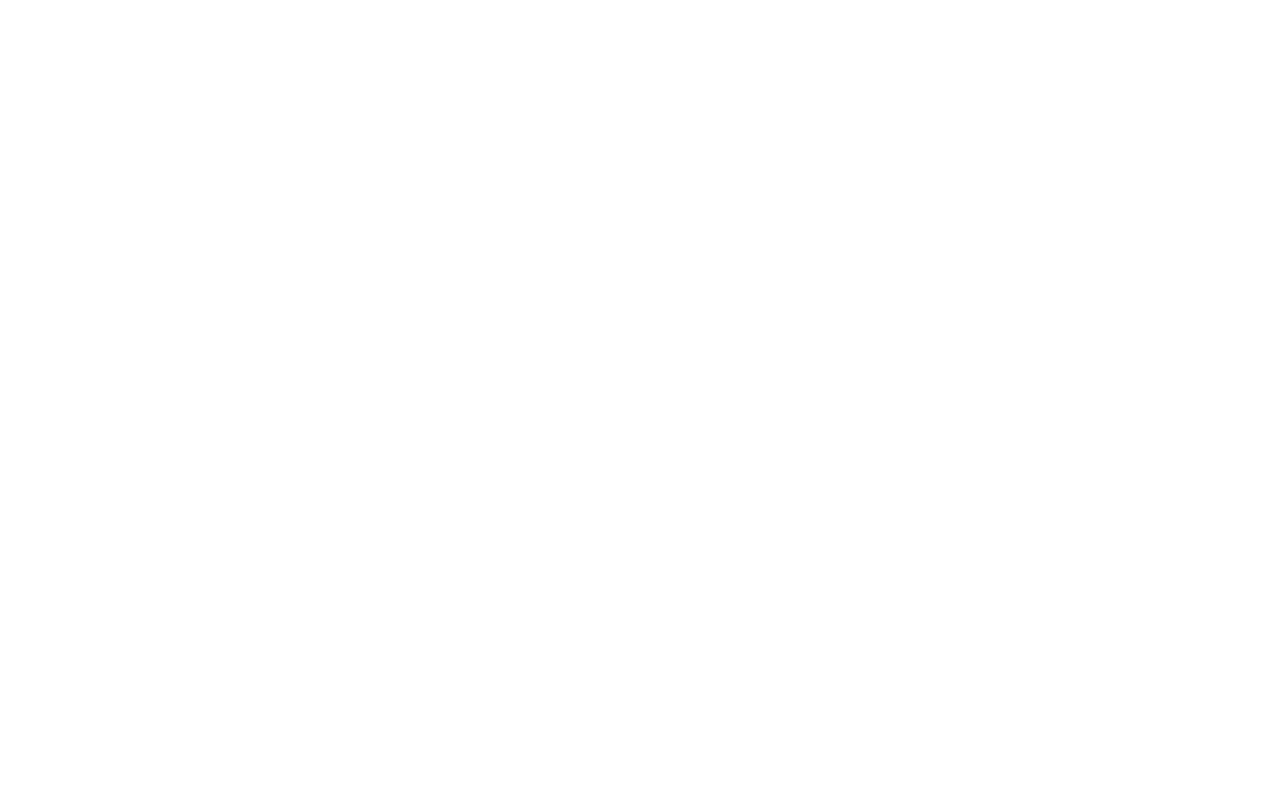
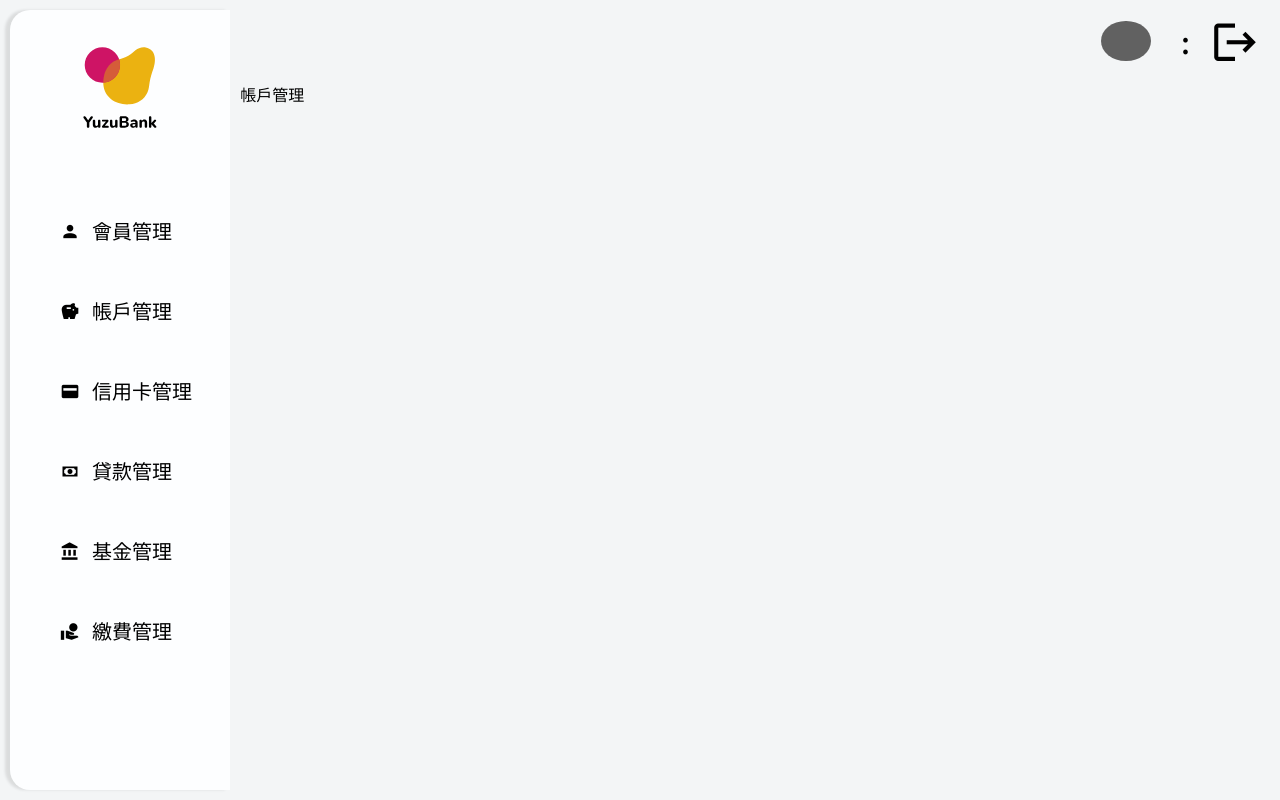
Before and after one commit to kevin881125/bankVue, a Vue app in the folder bankProject/: page /backmain/account in a window 1280 px wide. Before the commit this address had no page. Built offline with nearby package versions, Linux system fonts and the light colour scheme.

Commit message:
no message

```diff
--- a/bankProject/src/layouts/back/backMainLayout.vue
+++ b/bankProject/src/layouts/back/backMainLayout.vue
@@ -15,22 +15,22 @@
           >
         </li>
         <li>
-          <router-link to="/profile">
+          <router-link to="/backmain/account">
             <span class="mdi mdi-piggy-bank"></span>帳戶管理</router-link
           >
         </li>
         <li>
-          <router-link to="/profile">
+          <router-link to="/backmain/creditCard">
             <span class="mdi mdi-credit-card"></span>信用卡管理</router-link
           >
         </li>
         <li>
-          <router-link to="/profile">
+          <router-link to="/backmain/loan">
             <span class="mdi mdi-cash"></span>貸款管理</router-link
           >
         </li>
         <li>
-          <router-link to="/profile">
+          <router-link to="/backmain/fund">
             <span class="mdi mdi-bank"></span>基金管理</router-link
           >
         </li>
--- a/bankProject/src/router/account.js
+++ b/bankProject/src/router/account.js
@@ -1,6 +1,6 @@
 export default [
   {
-     path: "",
-      component: () => import("@/views/back/")
+     path: "account",
+      component: () => import("@/views/back/account/account.vue")
   }
 ]
--- a/bankProject/src/router/creditCard.js
+++ b/bankProject/src/router/creditCard.js
@@ -1,6 +1,6 @@
 export default [
   {
-     path: "",
-      component: () => import("@/views/back/")
+     path: "creditCard",
+      component: () => import("@/views/back/creditCard/creditCard.vue")
   }
 ]
--- a/bankProject/src/router/fund.js
+++ b/bankProject/src/router/fund.js
@@ -1,6 +1,6 @@
 export default [
   {
-     path: "",
-      component: () => import("@/views/back/")
+     path: "fund",
+      component: () => import("@/views/back/fund/fund.vue")
   }
 ]
--- a/bankProject/src/router/index.js
+++ b/bankProject/src/router/index.js
@@ -1,9 +1,9 @@
 import { createRouter, createWebHistory } from "vue-router";
 import memeber  from "@/router/member"
-// import account  from "@/router/account"
-// import loan  from "@/router/loan"
-// import creditCard  from "@/router/creditCard"
-// import fund  from "@/router/fund"
+import account  from "@/router/account"
+import loan  from "@/router/loan"
+import creditCard  from "@/router/creditCard"
+import fund  from "@/router/fund"
 
 const router = createRouter({
   history: createWebHistory(import.meta.env.BASE_URL),
@@ -14,11 +14,11 @@
       path: "/backmain",
       component: () => import("@/layouts/back/backMainLayout.vue"),
       children: [
-         ...memeber
-        //  ...account,
-        //  ...loan,
-        //  ...creditCard,
-        //  ...fund
+         ...memeber,
+         ...account,
+         ...loan,
+         ...creditCard,
+         ...fund
 
       ],
     },
--- a/bankProject/src/router/loan.js
+++ b/bankProject/src/router/loan.js
@@ -1,6 +1,6 @@
 export default [
   {
-     path: "",
-      component: () => import("@/views/back/")
+     path: "loan",
+      component: () => import("@/views/back/loan/loan.vue")
   }
 ]
--- /dev/null
+++ b/bankProject/src/views/back/account/account.vue
@@ -0,0 +1,9 @@
+<template >
+    <div>帳戶管理</div>
+</template>
+<script setup>
+
+</script>
+<style scoped>
+
+</style>
--- /dev/null
+++ b/bankProject/src/views/back/creditCard/creditCard.vue
@@ -0,0 +1,9 @@
+<template >
+    <div>信用卡管理</div>
+</template>
+<script setup>
+
+</script>
+<style scoped>
+
+</style>
--- /dev/null
+++ b/bankProject/src/views/back/fund/fund.vue
@@ -0,0 +1,9 @@
+<template >
+    <div>基金管理</div>
+</template>
+<script setup>
+
+</script>
+<style scoped>
+
+</style>
--- /dev/null
+++ b/bankProject/src/views/back/loan/loan.vue
@@ -0,0 +1,9 @@
+<template >
+    <div>貸款管理</div>
+</template>
+<script setup>
+
+</script>
+<style scoped>
+
+</style>
```
